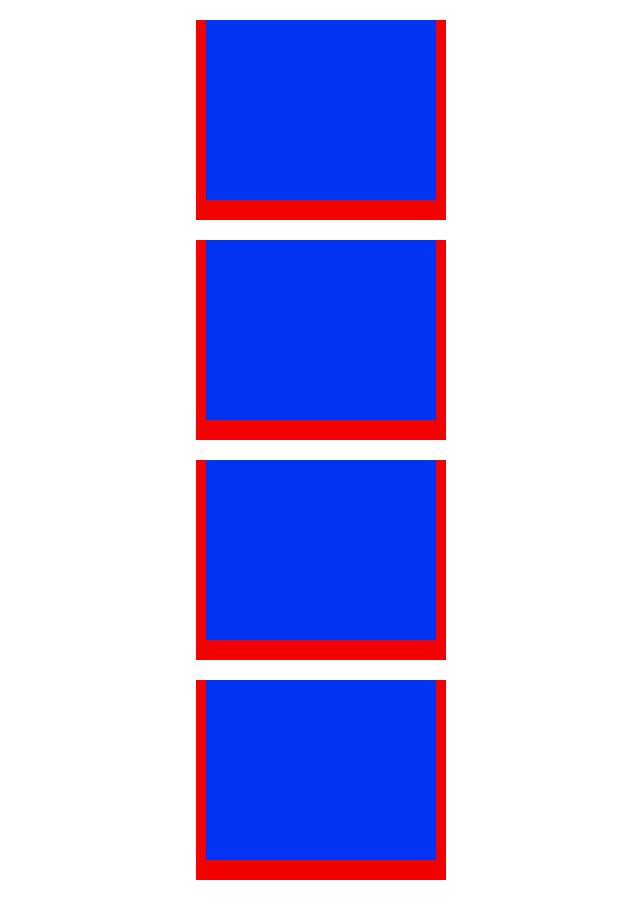
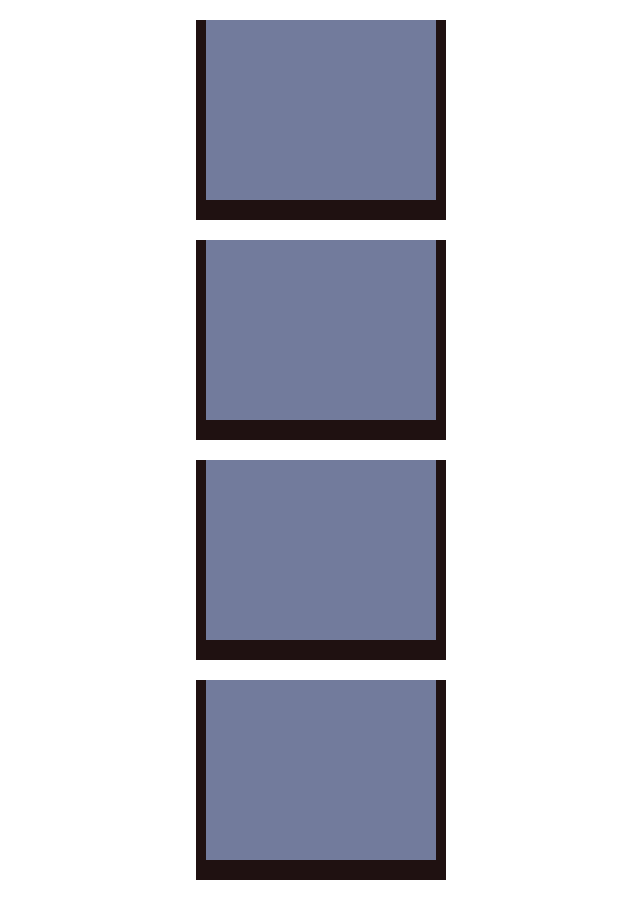
Before and after one commit to manikblocck/css-3-transform-and-translate, a plain HTML site: page index.html in a window 1280 px wide. Shown: the whole page, without its empty margins (319-959 px from the left). Drawn offline with Linux system fonts and the light colour scheme.

Commit message:
lrarning css3

```diff
--- a/style.css
+++ b/style.css
@@ -1,14 +1,18 @@
 .containre{
     width: 250px;
     height: 200px;
-    background: #f30101;
+    background: #1f1111;
     margin: 20px auto;
 }
 
 .child{
     width: 230px;
     height: 180px;
-    background: #0135f3;
+    background: #727b9c;
     margin: 10px auto;
-    transform: scale(0.50) rotate();
+    transition: 1s;
+
 }
+.child:hover{
+    transform: scale(0.65) rotate(27deg);
+}
```
